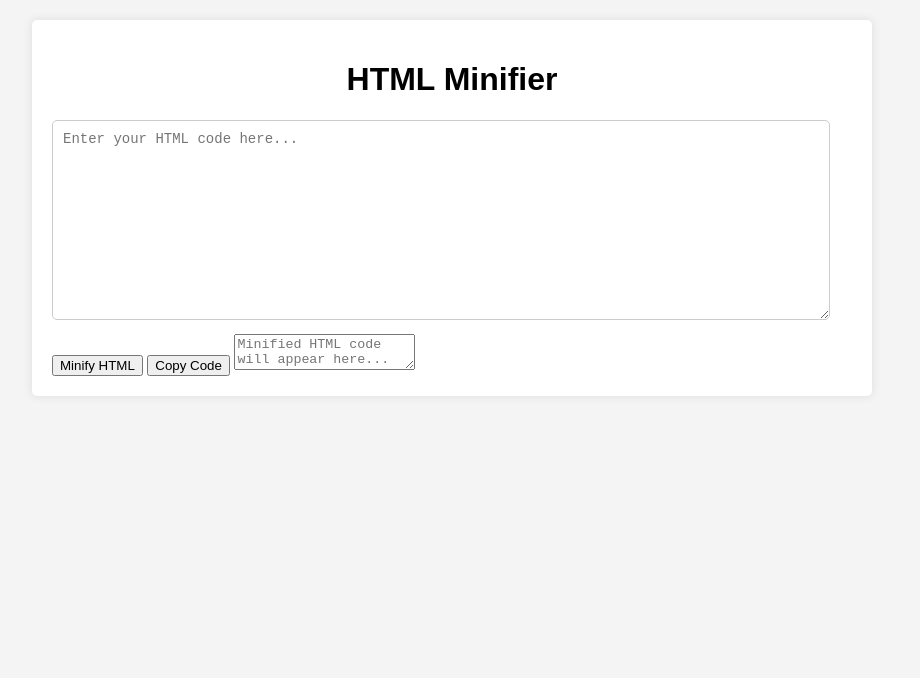
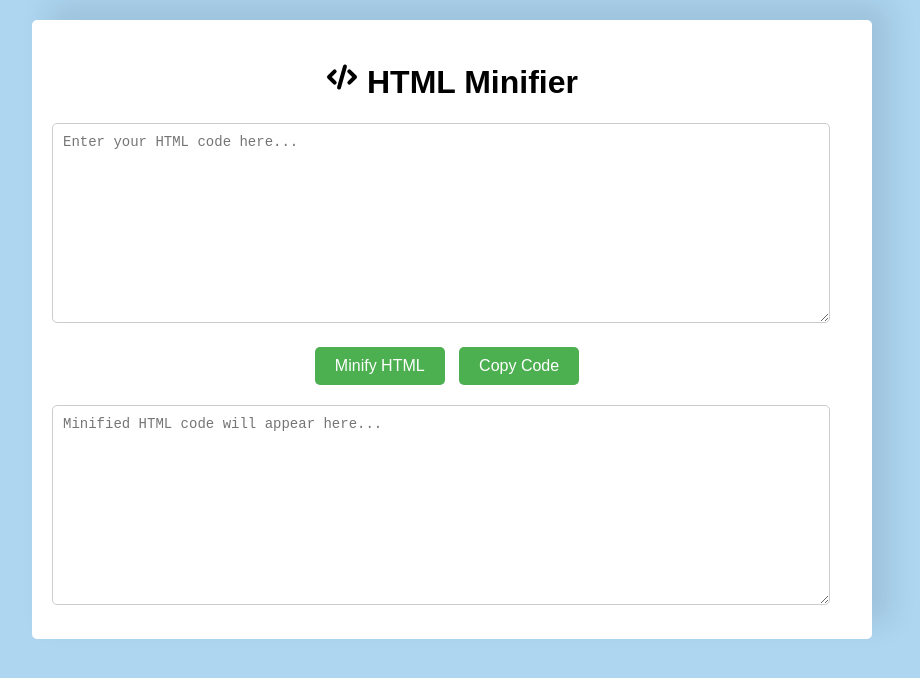
Before and after one commit to sunilsharmapoudel/html-minifier, a plain HTML site: page index.html in a window 1280 px wide. Shown: the whole page, without its empty margins (188-1108 px from the left). Drawn offline with Linux system fonts and the light colour scheme.

Commit message:
icons added

```diff
--- a/index.html
+++ b/index.html
@@ -9,16 +9,18 @@
         font-family: Arial, sans-serif;
         margin: 0;
         padding: 20px;
-        background-color: #f4f4f4;
+        background-color: #AED6F1;
     }
+
     .container {
         max-width: 800px;
         margin: auto;
         background: #fff;
         padding: 20px;
         border-radius: 5px;
-        box-shadow: 0 0 10px rgba(0, 0, 0, 0.1);
+        box-shadow: 17px -16px 30px rgb(0 0 0 / 10%);
     }
+
     .textarea {
         width: calc(100% - 22px);
         height: 200px;
@@ -29,6 +31,8 @@
         border-radius: 5px;
         resize: vertical;
         box-sizing: border-box;
+    }
+
     .button {
         padding: 10px 20px;
         font-size: 16px;
@@ -39,12 +43,21 @@
         cursor: pointer;
         margin-right: 10px;
     }
+
     .button:hover {
         background-color: #45a049;
     }
+
+    .btn-wrapper{
+        text-align: center;
+        margin-bottom: 10px;
+        margin-top: 10px;
+    }
+
     .output {
         width: calc(100% - 22px);
         height: 200px;
+        margin-bottom: 10px;
         margin-top: 10px;
         padding: 10px;
         font-size: 14px;
@@ -52,25 +65,36 @@
         border-radius: 5px;
         resize: vertical;
         box-sizing: border-box;
-    @media screen and (max-width: 768px) {
+
+    }
+
+        @media screen and (max-width: 768px) {
         .container {
             width: 90%;
             margin: auto;
         }
     }
 </style>
+
+
 </head>
 <body>
 
 <div class="container">
-    <h1 style="text-align:center;">HTML Minifier</h1>
-    <textarea id="input" class="textarea" placeholder="Enter your HTML code here..."></textarea>
+    <h1 style="text-align:center;"><svg xmlns="http://www.w3.org/2000/svg" width="1em" height="1em" viewBox="0 0 24 24"><g fill="none"><path d="M0 0h24v24H0z"/><path fill="currentColor" d="M14.62 2.662a1.5 1.5 0 0 1 1.04 1.85l-4.431 15.787a1.5 1.5 0 0 1-2.889-.81L12.771 3.7a1.5 1.5 0 0 1 1.85-1.039ZM7.56 6.697a1.5 1.5 0 0 1 0 2.12L4.38 12l3.182 3.182a1.5 1.5 0 1 1-2.122 2.121L1.197 13.06a1.5 1.5 0 0 1 0-2.12l4.242-4.243a1.5 1.5 0 0 1 2.122 0Zm8.88 2.12a1.5 1.5 0 1 1 2.12-2.12l4.243 4.242a1.5 1.5 0 0 1 0 2.121l-4.242 4.243a1.5 1.5 0 1 1-2.122-2.121L19.621 12z"/></g></svg>  HTML Minifier</h1>
+    <textarea id="input" class="textarea" placeholder="Enter your HTML code here..."></textarea></br>
+<div class="btn-wrapper">
     <button class="button" onclick="minify()">Minify HTML</button>
     <button class="button" onclick="copyCode()">Copy Code</button>
-    <textarea id="output" class="output" placeholder="Minified HTML code will appear here..." readonly></textarea>
 </div>
 
+    <textarea id="output" class="output" placeholder="Minified HTML code will appear here..." readonly></textarea>
+
+</div>
+
+
 <script>
+
     function minify() {
         const input = document.getElementById('input').value.trim();
         const output = document.getElementById('output');
```
